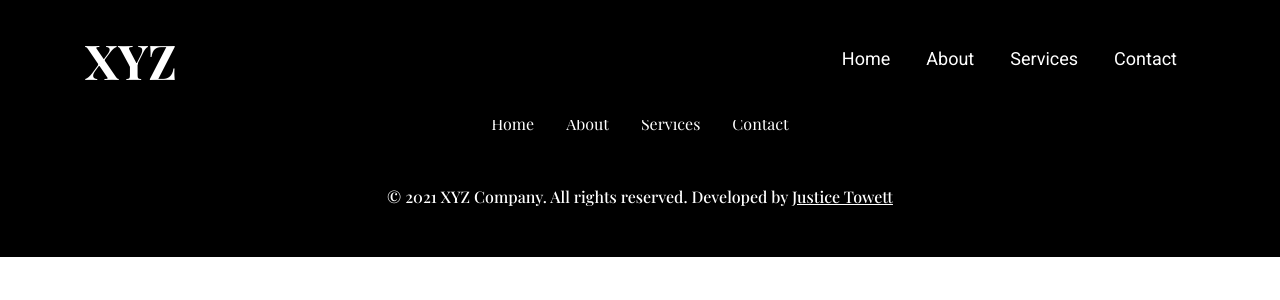
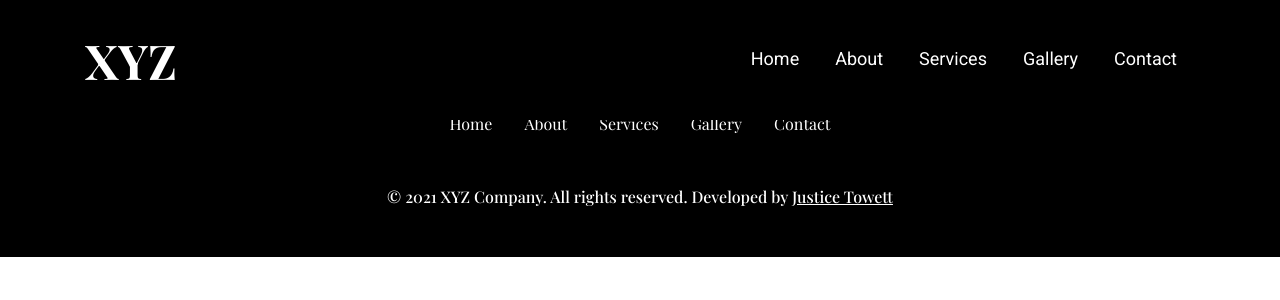
Before and after one commit to jtowett89/sample-react-website, a React (Create React App) app: page /sample-react-website/gallery in a window 1280 px wide. Shown: the top 300 px of the page. Built offline with nearby package versions, Linux system fonts and the light colour scheme; a web font is replaced by a local one.

Commit message:
gallery page

```diff
--- a/src/components/Footer.js
+++ b/src/components/Footer.js
@@ -30,6 +30,11 @@ class Footer extends Component {
             </Link>
           </li>
           <li>
+            <Link onClick={this.scrollToTop} to="/gallery/">
+              Gallery
+            </Link>
+          </li>
+          <li>
             <Link onClick={this.scrollToTop} to="/contact/">
               Contact
             </Link>
--- a/src/components/Gallery.js
+++ b/src/components/Gallery.js
@@ -16,6 +16,11 @@ class Gallery extends Component {
           showTagline={this.props.showTagline}
           bannerHeight={this.props.bannerHeight}
         />
+        <div className="content">
+          <div className="text-center">
+            <h1>There's nothing at the moment. Please check again later</h1>
+          </div>
+        </div>
       </>
     );
   }
--- a/src/components/Nav.js
+++ b/src/components/Nav.js
@@ -60,6 +60,15 @@ class Nav extends Component {
                   <Link
                     className="nav-link"
                     onClick={this.handleClick}
+                    to="/gallery/"
+                  >
+                    Gallery
+                  </Link>
+                </li>
+                <li className="nav-item">
+                  <Link
+                    className="nav-link"
+                    onClick={this.handleClick}
                     to="/contact/"
                   >
                     Contact
```
